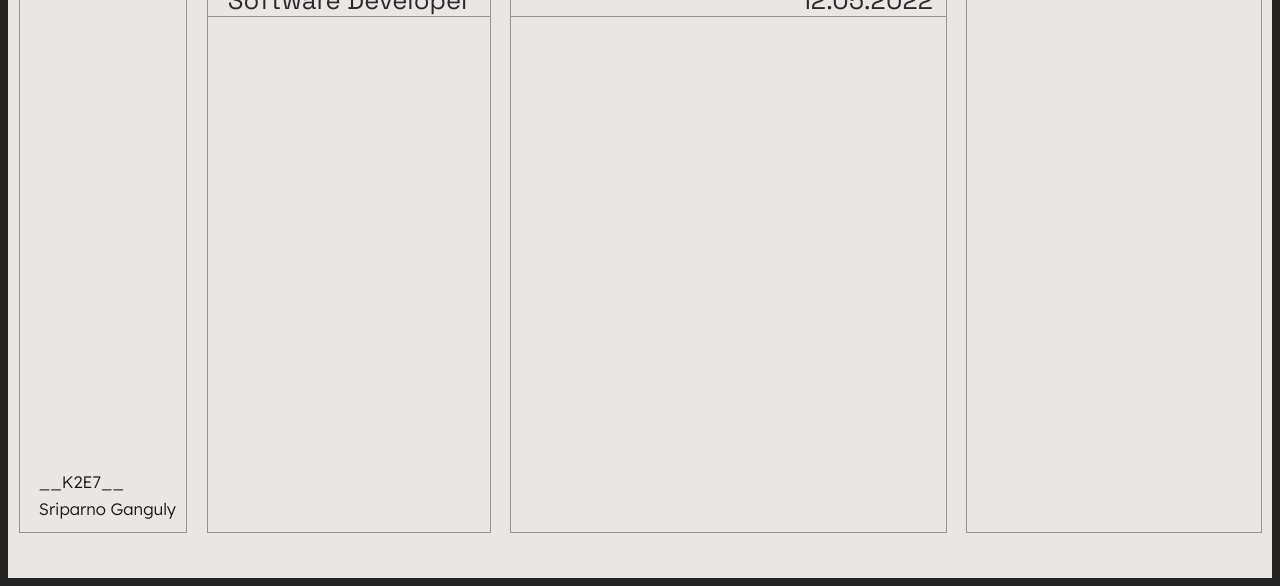
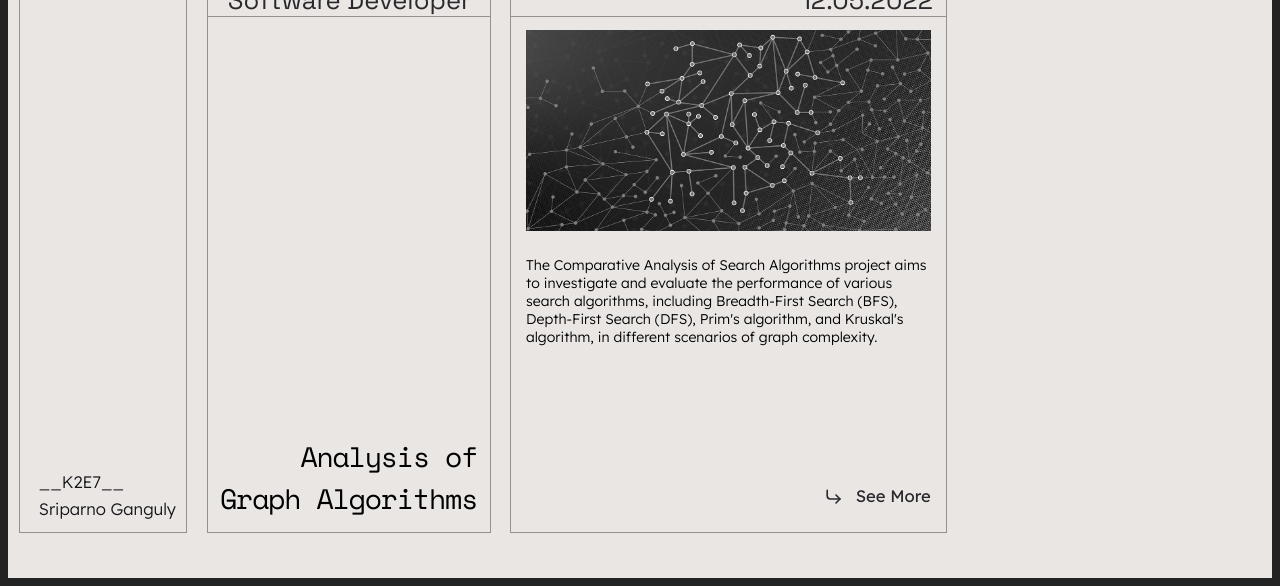
Before and after one commit to K2E7/Profile, a plain HTML site: page index.html in a window 1280 px wide. Shown: the part 214-800 px from the top of the page. Drawn offline with nearby package versions, Linux system fonts and the light colour scheme.

Commit message:
added a test article and fixed images and borders

```diff
--- a/index.html
+++ b/index.html
@@ -12,6 +12,9 @@
         <div class="content-left">
             <div class="header left">K2E7</div>
             <div class="subtitle">Software Developer</div>
+            <div class="project-name">
+                <div class="project">Analysis of<br> Graph Algorithms</div>
+            </div>
         </div>
     </div>
     <div class="right-container">
@@ -19,6 +22,30 @@
             <div class="header right">Python</div>
             <div class="date-container">
                 <div class="date">12.05.2022</div>
+            </div>
+            <div class="content-container">
+                <div class="image-container">
+                    <img src="./assets/Odd_graph_1200_Social.jpg" alt="Quanta Magazine Graphs" class="image">
+                </div>
+                <div class="article-container">
+                    <div class="article">The Comparative Analysis of Search Algorithms project aims to investigate and
+                        evaluate the performance of various search algorithms, including Breadth-First Search (BFS),
+                        Depth-First Search (DFS), Prim's algorithm, and Kruskal's algorithm, in different scenarios of
+                        graph complexity.</div>
+                </div>
+                <div class="continue-container">
+                    <div class="continue">
+                        <a href="#">
+                            <svg xmlns="http://www.w3.org/2000/svg" fill="none" stroke="currentColor" stroke-width="2"
+                                stroke-linecap="round" stroke-linejoin="round" class="feather feather-corner-down-right"
+                                viewBox="0 0 24 24">
+                                <path d="M15 10l5 5-5 5" />
+                                <path d="M4 4v7a4 4 0 004 4h12" />
+                            </svg>
+                            See More
+                        </a>
+                    </div>
+                </div>
             </div>
         </div>
     </div>
@@ -30,7 +57,7 @@
 </div>
 
 <style>
-    @import url('https://fonts.googleapis.com/css2?family=Lexend:wght@100;200;300;400;500;600;700;800&family=Alegreya+Sans:ital,wght@1,400;1,500&family=Space+Grotesk:wght@300;400;500;600;700&display=swap');
+    @import url('https://fonts.googleapis.com/css2?family=Lexend:wght@200;300;400&family=Space+Mono:wght@400;600&family=Space+Grotesk:wght@300;400;500;600;700&display=swap');
 
     body {
         display: flex;
@@ -61,7 +88,6 @@
     }
 
     /* Containers */
-
     .sidebar-container {
         display: flex;
         flex-direction: column;
@@ -84,7 +110,6 @@
     }
 
     /* Sidebar */
-
     .sidebar {
         height: 85%;
         width: 13vw;
@@ -119,7 +144,6 @@
     }
 
     /* Left-Content Regions*/
-
     .content-left {
         height: 85%;
         width: 22vw;
@@ -127,14 +151,6 @@
         flex-direction: column;
         padding: 1vw 0vw;
         border: 0.05vw solid #94918f;
-    }
-
-    .header-container {
-        display: flex;
-        flex-direction: column;
-        justify-content: center;
-        align-items: center;
-        padding: 1vw 1.5vw;
     }
 
     .left {
@@ -151,8 +167,23 @@
         border-bottom: 0.05vw solid #94918f;
     }
 
+    .project-name {
+        margin-top: auto;
+        height: 63vh;
+        display: flex;
+        flex-direction: column-reverse;
+    }
+
+    .project {
+        font-family: 'Space Mono';
+        font-weight: 500;
+        text-align: right;
+        font-size: 2.2vw;
+        letter-spacing: -0.09vw;
+        padding-right: 1vw;
+    }
+
     /* Right-Container Regions */
-
     .content-right {
         height: 85%;
         width: 34vw;
@@ -176,76 +207,67 @@
         text-align: right;
     }
 
-    .proname-cont {
-        width: 95%;
-        height: 100%;
+    .content-container {
+        flex-grow: 1;
         display: flex;
-        flex-direction: column-reverse;
-        border-right: 0.05vw solid #94918f;
+        flex-direction: column;
+        width: 93%;
+        align-self: center;
     }
 
-    .proname {
-        font-family: 'Alegreya Sans';
-        font-weight: 400;
-        font-style: italic;
-        text-align: right;
-        font-size: 2vw;
-
-        transform: translateX(-5px);
-
+    .image-container {
+        align-self: center;
+        height: 40%;
+        width: 100%;
+        overflow: hidden;
+        padding: 1vw;
     }
 
-    /* Content styles */
-    .content-cont {
-        display: flex;
-        flex-direction: column;
-        justify-content: center;
-        align-items: center;
-
+    .article-container {
+        align-self: center;
+        width: 100%;
+        padding: 1vw;
     }
 
-    .content-header {
-        height: 85%;
-        width: 90%;
-        display: flex;
-        flex-direction: column;
-        border-right: 0.05vw solid #94918f;
+    .continue-container {
+        align-self: center;
+        margin-top: auto;
+        width: 100%;
+        padding: 1vw;
+        display : flex;
+        flex-direction: column-reverse;
     }
 
-    .title {
-        transform: translateY(-2vw);
-        margin-bottom: 0;
-        border-bottom: 0.05vw solid #94918f;
-        border-top: 0.05vw solid #94918f;
+    .image {
+        align-self: center;
+        width: 100%;
+        height: 100%;
+        object-fit: cover;
+        filter: grayscale();
     }
 
-    /* Updates Styles */
-    .updates-container {
-        display: flex;
-        flex-direction: column;
-        justify-content: center;
-        align-items: center;
+    .article {
+        font-family: 'Lexend';
+        font-size: 1.1vw;
+        font-weight: 300;
     }
 
-    .updates {
-        height: 85%;
-        width: 23vw;
-        display: flex;
-        flex-direction: column;
-        padding: 1vw 0vw;
-        border: 0.05vw solid #94918f;
+    .continue svg {
+        width: 1.5vw;
+        margin-top: auto;
+        margin-right: 1vw;
     }
 
-    /* Movement Styling */
-    .changing-title-cont {
+    .continue a {
+        color: #161419;
+        opacity: 90%;
+        text-decoration: none;
+        font-family: Lexend;
+        font-weight: 400;
+        font-size: 1.3vw;
         display: flex;
-        flex-direction: column-reverse;
-        height: 100%;
-
-    }
-
-    .changing-title {
-        text-align: right;
-        font-family: 'Geologica', slab-serif;
+        justify-content: flex-end;
+        align-items: center;
+        margin-top: auto;
     }
 </style>
```
Also changed, not shown: assets/Odd_graph_1200_Social.jpg (added), 1 other file.
